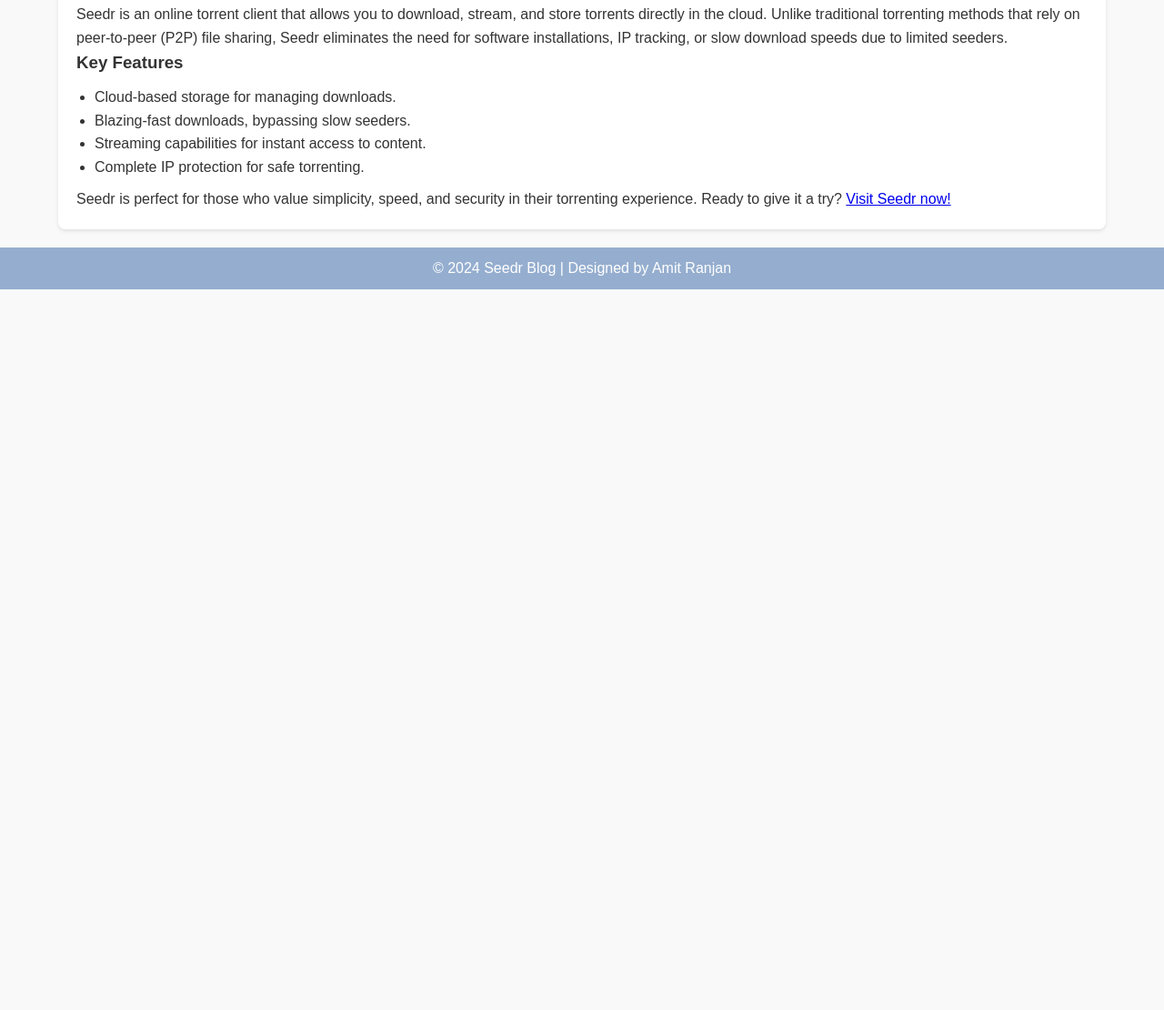
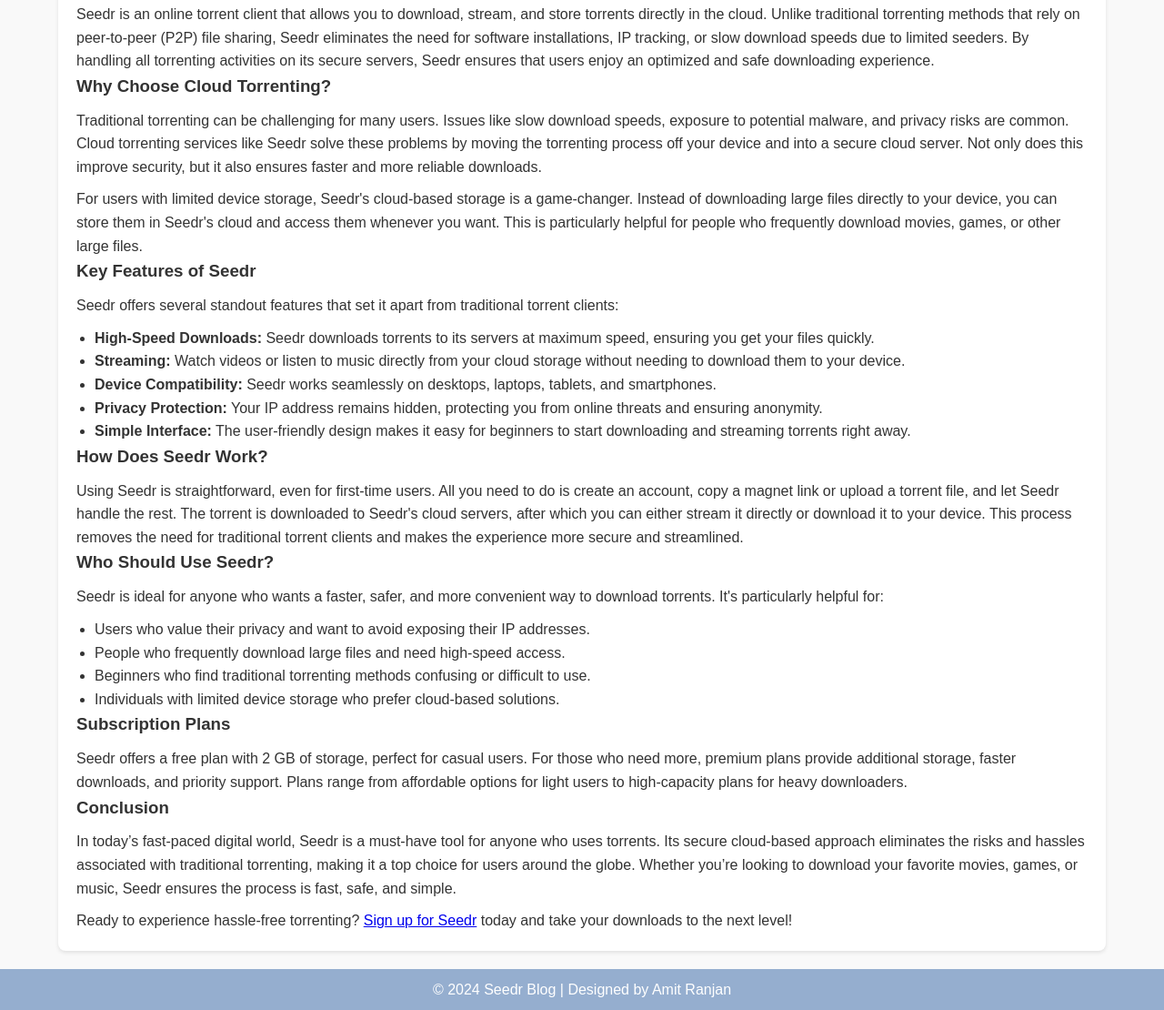
Before and after one commit to Amit5153/blog, a plain HTML site: page index.html in a window 1280 px wide. Shown: the part 385-1495 px from the top of the page at 91% size. Before the commit the page ends 800 px from the top, so only its background shows below. Drawn offline with Linux system fonts and the light colour scheme.

Commit message:
Update index.html

```diff
--- a/index.html
+++ b/index.html
@@ -25,19 +25,51 @@
         </p>
         <h3>What is Seedr?</h3>
         <p>
-        Seedr is an online torrent client that allows you to download, stream, and store torrents directly in the cloud. Unlike traditional torrenting methods that rely on peer-to-peer (P2P) file sharing, Seedr eliminates the need for software installations, IP tracking, or slow download speeds due to limited seeders.
+          Seedr is an online torrent client that allows you to download, stream, and store torrents directly in the cloud. Unlike traditional torrenting methods that rely on peer-to-peer (P2P) file sharing, Seedr eliminates the need for software installations, IP tracking, or slow download speeds due to limited seeders. By handling all torrenting activities on its secure servers, Seedr ensures that users enjoy an optimized and safe downloading experience.
         </p>
-      <h3>Key Features</h3>
+        <h3>Why Choose Cloud Torrenting?</h3>
+        <p>
+          Traditional torrenting can be challenging for many users. Issues like slow download speeds, exposure to potential malware, and privacy risks are common. Cloud torrenting services like Seedr solve these problems by moving the torrenting process off your device and into a secure cloud server. Not only does this improve security, but it also ensures faster and more reliable downloads.
+        </p>
+        <p>
+          For users with limited device storage, Seedr's cloud-based storage is a game-changer. Instead of downloading large files directly to your device, you can store them in Seedr's cloud and access them whenever you want. This is particularly helpful for people who frequently download movies, games, or other large files.
+        </p>
+        <h3>Key Features of Seedr</h3>
+        <p>Seedr offers several standout features that set it apart from traditional torrent clients:</p>
         <ul>
-        <li>Cloud-based storage for managing downloads.</li>
-        <li>Blazing-fast downloads, bypassing slow seeders.</li>
-        <li>Streaming capabilities for instant access to content.</li>
-        <li>Complete IP protection for safe torrenting.</li>
+          <li><strong>High-Speed Downloads:</strong> Seedr downloads torrents to its servers at maximum speed, ensuring you get your files quickly.</li>
+          <li><strong>Streaming:</strong> Watch videos or listen to music directly from your cloud storage without needing to download them to your device.</li>
+          <li><strong>Device Compatibility:</strong> Seedr works seamlessly on desktops, laptops, tablets, and smartphones.</li>
+          <li><strong>Privacy Protection:</strong> Your IP address remains hidden, protecting you from online threats and ensuring anonymity.</li>
+          <li><strong>Simple Interface:</strong> The user-friendly design makes it easy for beginners to start downloading and streaming torrents right away.</li>
         </ul>
+        <h3>How Does Seedr Work?</h3>
         <p>
-        Seedr is perfect for those who value simplicity, speed, and security in their torrenting experience. Ready to give it a try? <a href="https://www.seedr.cc" target="_blank">Visit Seedr now!</a>
+          Using Seedr is straightforward, even for first-time users. All you need to do is create an account, copy a magnet link or upload a torrent file, and let Seedr handle the rest. The torrent is downloaded to Seedr's cloud servers, after which you can either stream it directly or download it to your device. This process removes the need for traditional torrent clients and makes the experience more secure and streamlined.
+        </p>
+        <h3>Who Should Use Seedr?</h3>
+        <p>
+          Seedr is ideal for anyone who wants a faster, safer, and more convenient way to download torrents. It's particularly helpful for:
+        </p>
+        <ul>
+          <li>Users who value their privacy and want to avoid exposing their IP addresses.</li>
+          <li>People who frequently download large files and need high-speed access.</li>
+          <li>Beginners who find traditional torrenting methods confusing or difficult to use.</li>
+          <li>Individuals with limited device storage who prefer cloud-based solutions.</li>
+        </ul>
+        <h3>Subscription Plans</h3>
+        <p>
+          Seedr offers a free plan with 2 GB of storage, perfect for casual users. For those who need more, premium plans provide additional storage, faster downloads, and priority support. Plans range from affordable options for light users to high-capacity plans for heavy downloaders.
+        </p>
+        <h3>Conclusion</h3>
+        <p>
+          In today’s fast-paced digital world, Seedr is a must-have tool for anyone who uses torrents. Its secure cloud-based approach eliminates the risks and hassles associated with traditional torrenting, making it a top choice for users around the globe. Whether you’re looking to download your favorite movies, games, or music, Seedr ensures the process is fast, safe, and simple.
+        </p>
+        <p>
+          Ready to experience hassle-free torrenting? <a href="https://www.seedr.cc" target="_blank">Sign up for Seedr</a> today and take your downloads to the next level!
         </p>
       </article>
+
   </main>
 
   <footer class="footer">
```
Lines whose indentation alone changed are shown as unchanged.
